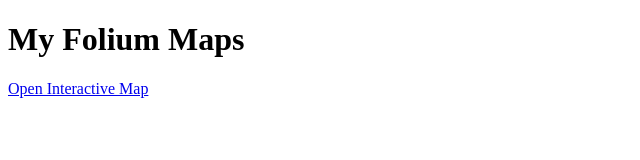
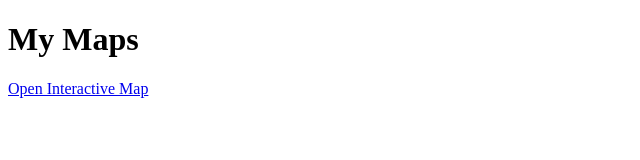
Before and after one commit to ELR738/shared_maps, a plain HTML site: page index.html in a window 1280 px wide. Shown: the whole page, without its empty margins (0-640 px from the left). Drawn offline with Linux system fonts and the light colour scheme.

Commit message:
Fix HTML structure and update heading

```diff
--- a/index.html
+++ b/index.html
@@ -4,7 +4,7 @@
     <title>My Maps</title>
 </head>
 <body>
-    <h1>My Folium Maps</h1>
+    <h1>My Maps</h1>
 
     <p>
         <a href="map.html">Open Interactive Map</a>
```
